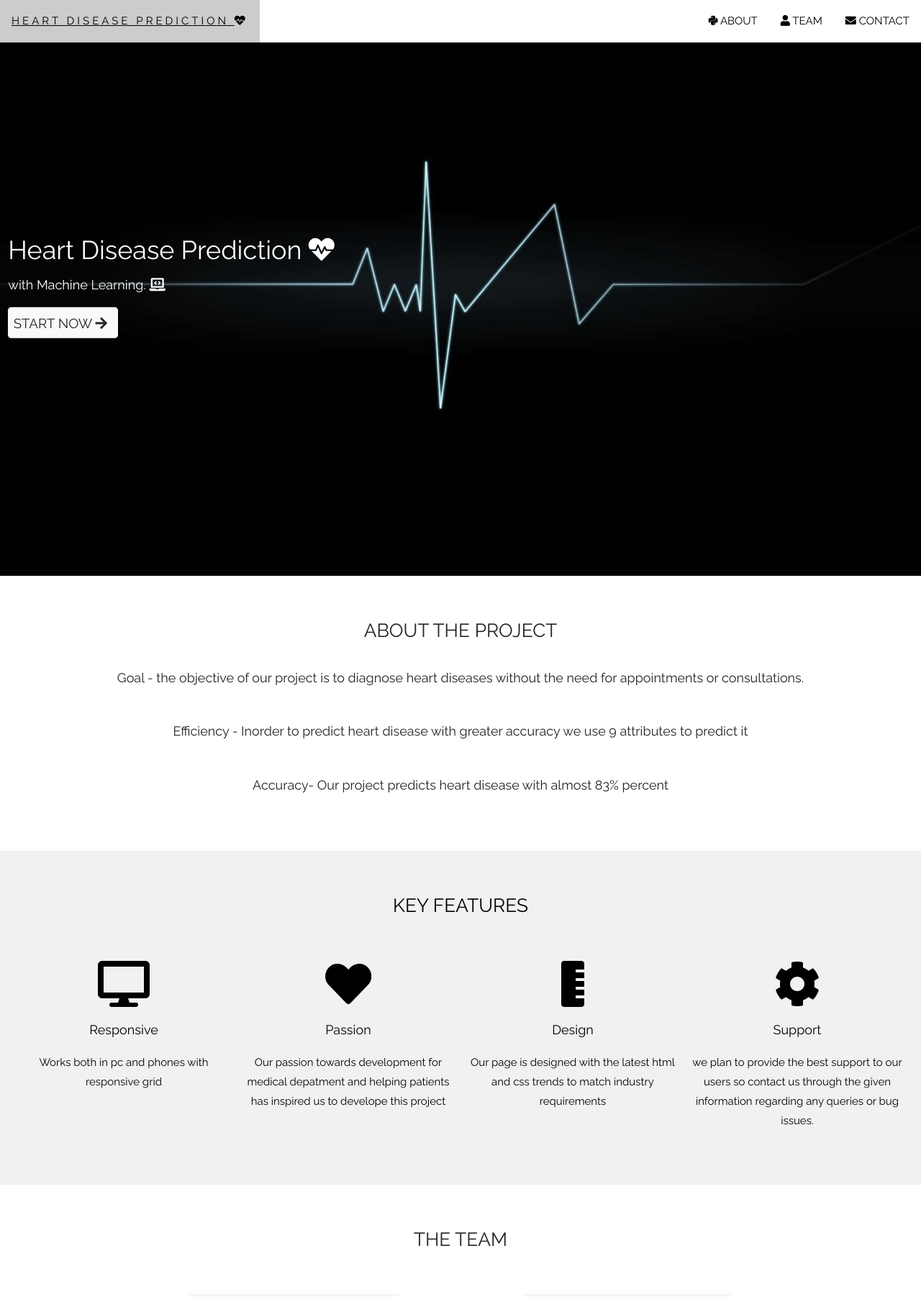
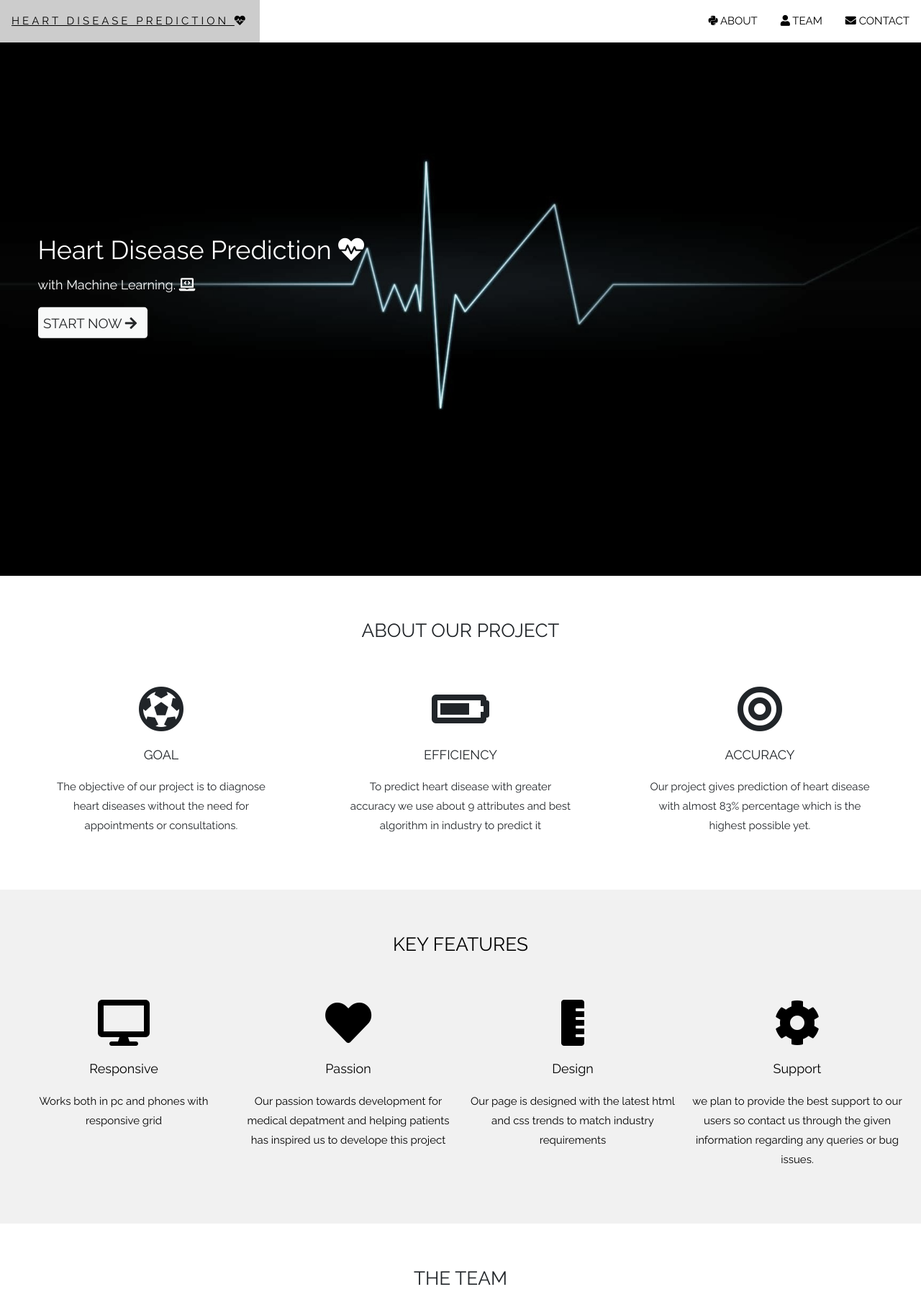
Before and after one commit to jeromejad/heart-disease, a Flask app: page / in a window 1280 px wide. Shown: the top 1802 px of the page at 72% size. Run offline with Flask 2, Linux system fonts and the light colour scheme; some libraries are stand-ins or nearby versions.

Commit message:
Update welcome.html

```diff
--- a/templates/welcome.html
+++ b/templates/welcome.html
@@ -57,12 +57,12 @@ body, html {
 
 <!-- Header with full-height image -->
 <header class="bgimg-1 w3-display-container w3-grayscale-min"  id="home">
-  <div class="w3-display-left w3-text-white pl-5 pl-sm-1" style=" width:100%; " >
-    <span class="w3-xxlarge w3-hide-small pl-2">Heart Disease Prediction <i class="fas fa-heartbeat"></i></span>
-    <span class="w3-xxlarge w3-hide-large w3-hide-medium pl-1">Heart Disease Prediction <i class="fas fa-heartbeat"></i></span>
+  <div class="w3-display-left w3-text-white pl-md-5 pl-sm-1" style=" width:100%; " >
+    <span class="w3-xxlarge w3-hide-small pl-md-2 pl-sm-1">Heart Disease Prediction <i class="fas fa-heartbeat"></i></span>
+    <span class="w3-xxlarge w3-hide-large w3-hide-medium pl-md-2 pl-sm-1">Heart Disease Prediction <i class="fas fa-heartbeat"></i></span>
     <br>
-    <span class="w3-large pl-2 pt-0">  with Machine Learning. <i class="fas fa-laptop-code"></i></span>
-    <div class="pt-3 pl-2">
+    <span class="w3-large pl-md-2 pt-0 pl-sm-1">  with Machine Learning. <i class="fas fa-laptop-code"></i></span>
+    <div class="pt-3 pl-md-2 pl-sm-1">
     <p><a href="/home" class="btn-light w3-button btn-lg pl-2"> START NOW <i class="fas fa-arrow-right"></i></i></a></p></div>
   </div>
   <div class="w3-display-bottomleft w3-text-grey w3-large" style="padding:24px 48px">
@@ -76,13 +76,32 @@ body, html {
 </header>
 
 <!-- About Section -->
-<div class="w3-container" style="padding:60px 16px" id="about">
-  <h3 class="w3-center">ABOUT THE PROJECT</h3> <br>
-  <p class="w3-center w3-large">Goal - the objective of our project is to diagnose heart diseases without the need for appointments or consultations.
-    </p><br>
-    <p class="w3-center w3-large"> Efficiency - Inorder to predict heart disease with greater accuracy we use 9 attributes to predict it</p><br>
-     <p class="w3-center w3-large">Accuracy- Our project predicts heart disease with almost 83% percent</p>
-</div>
+
+<div class="w3-row-padding w3-center " style="padding:60px 16px">
+  <h3 class="w3-center">ABOUT OUR PROJECT</h3><br> <br>
+ <div class="d-flex justify-content-around">
+  <div class="w3-quarter">
+    <i class="fas fa-futbol w3-margin-bottom w3-jumbo w3-center"></i>
+    <p class="w3-large">GOAL</p>
+    <p>The objective of our project is to diagnose heart diseases without the need for appointments or consultations.</p>
+  </div>
+  <div class="w3-quarter">
+    <i class="fas fa-battery-three-quarters w3-margin-bottom w3-jumbo"></i>
+    <p class="w3-large">EFFICIENCY</p>
+    <p>To predict heart disease with greater accuracy we use about 9 attributes and best algorithm in industry to predict it</p>
+  </div>
+  <div class="w3-quarter">
+    <i class="fas fa-bullseye w3-margin-bottom w3-jumbo"></i>
+    <p class="w3-large">ACCURACY</p>
+    <p>Our project gives prediction of heart disease with almost 83% percentage which is the highest possible yet.</p>
+  </div>
+ </div>
+ </div>
+
+
+
+
+
   <div class="w3-row-padding w3-center w3-light-grey" style="padding:60px 16px">
     <h3 class="w3-center">KEY FEATURES</h3><br> <br>
     <div class="w3-quarter">
@@ -106,7 +125,7 @@ body, html {
       <p>we plan to provide the best support to our users so contact us through the given information regarding any queries or bug issues.
       </p>
     </div>
-  </div>
+   </div>
 
 
 
```
